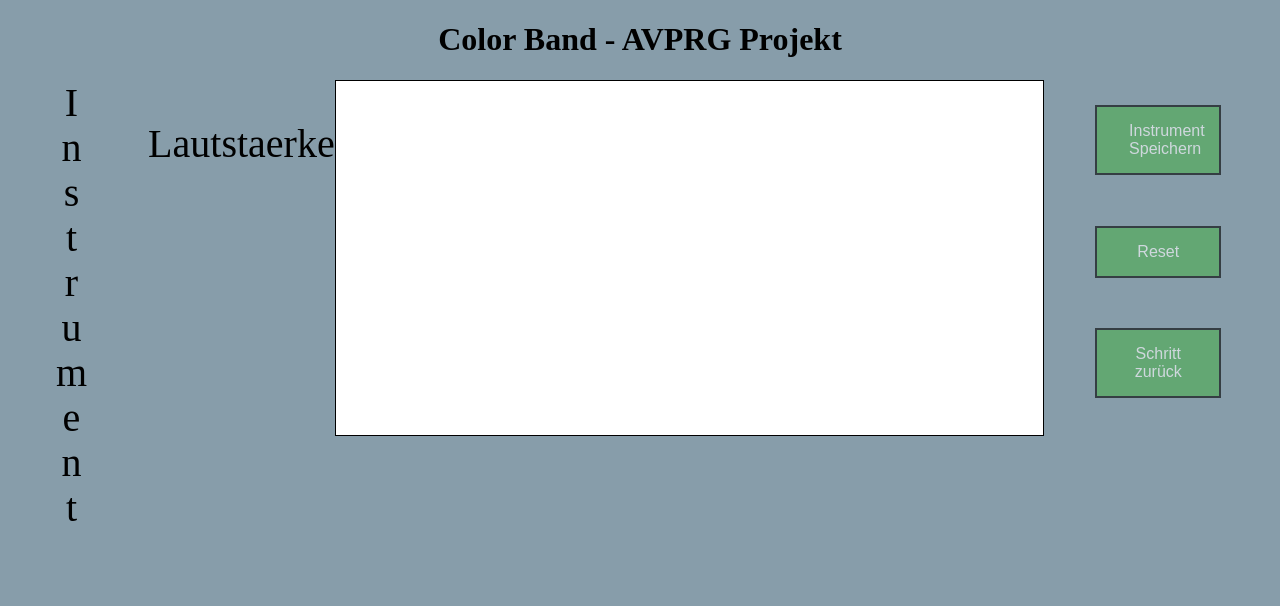
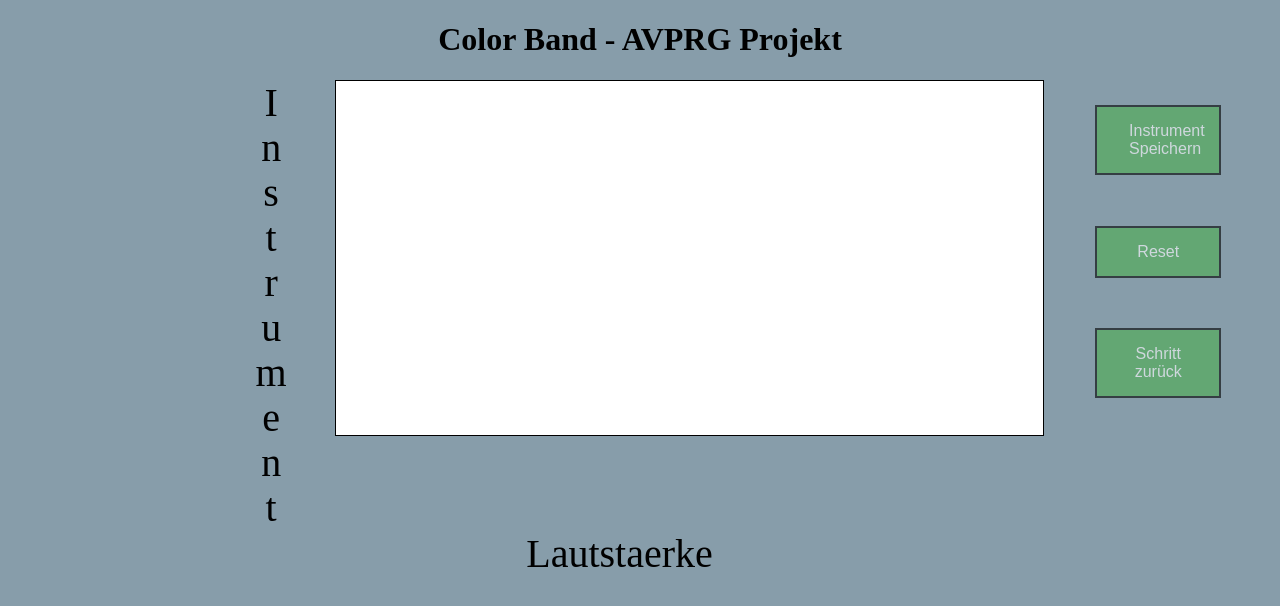
Before and after one commit to BettinaG/ColorBand, a plain HTML site: page Frontend/HTML/index.html in a window 1280 px wide. Drawn offline with Linux system fonts and the light colour scheme.

Commit message:
Update stylesheet.css

```diff
--- a/Frontend/CSS/stylesheet.css
+++ b/Frontend/CSS/stylesheet.css
@@ -45,15 +45,16 @@ body {
 }
 
 #instrument{
-    float: left;
+    float: right;
     writing-mode: vertical-lr;
     text-orientation: upright;
     font-size: 250%;
 }
 #lautstaerke{
-    float: right;
     height: 50px;
     bottom: 0;
     text-orientation: upright;
     font-size: 250%;
+    margin-top: 29%;
+    padding-left: 41%;
 }
```
